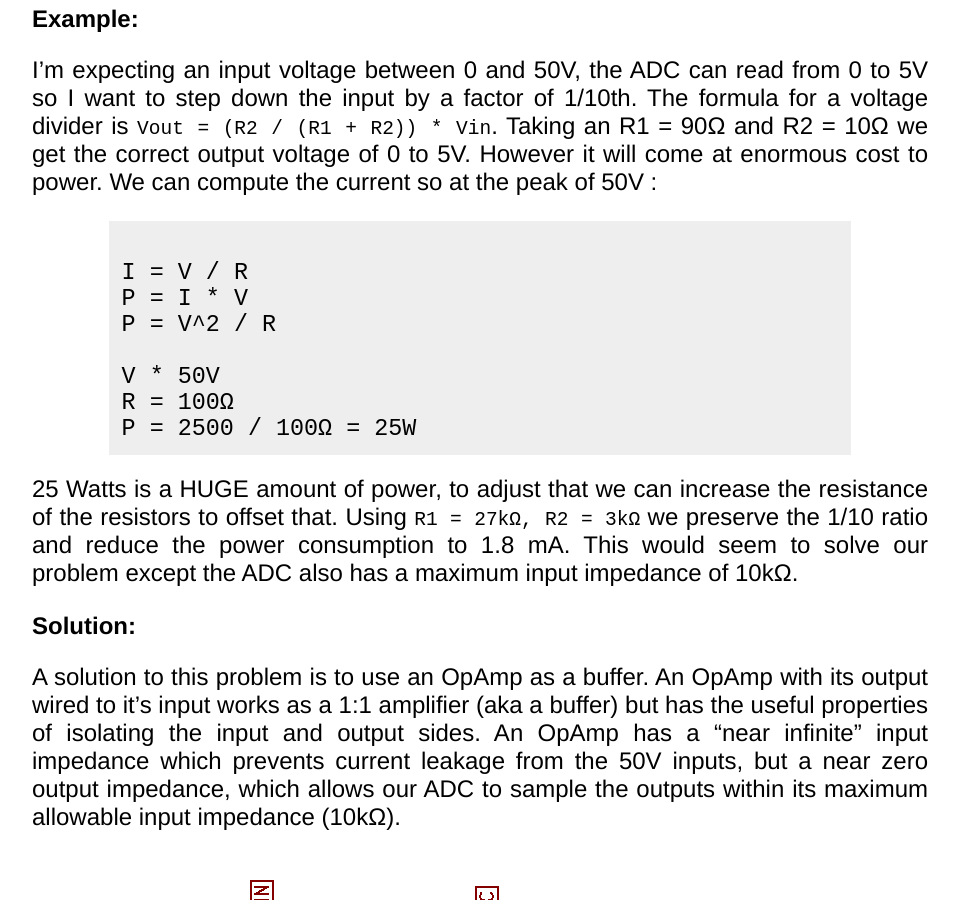
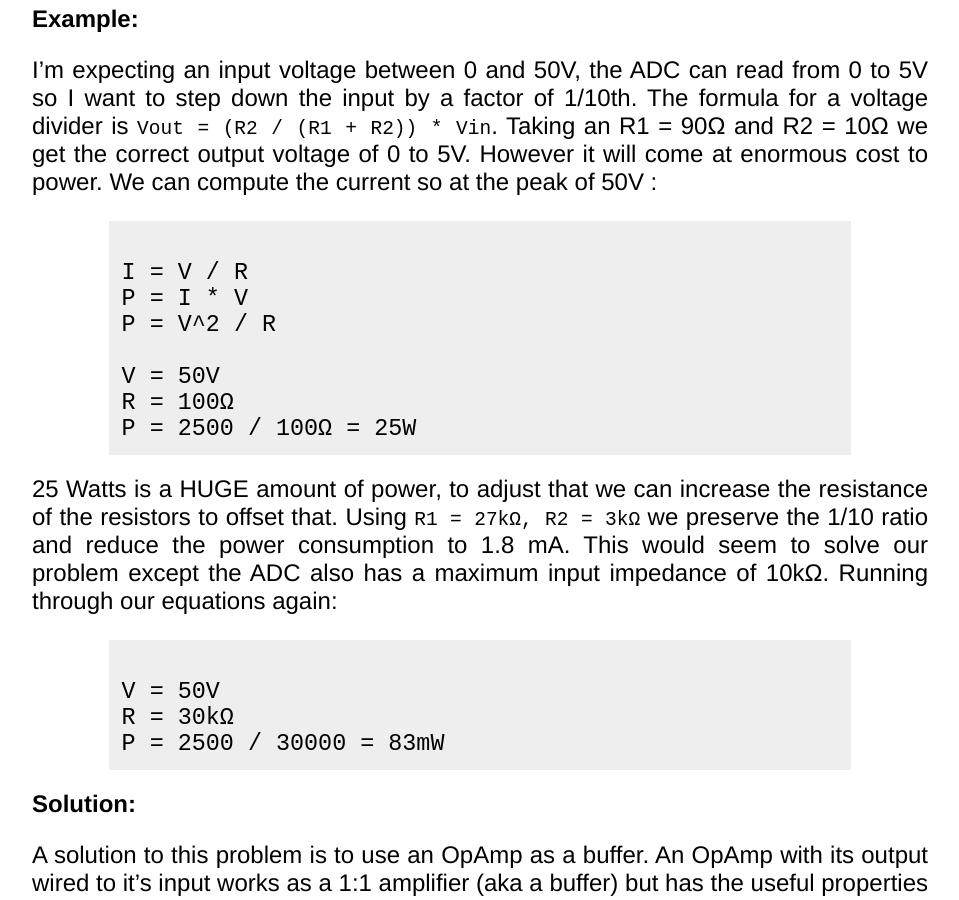
Before and after one commit to aconbere/aconbere.github.com, a Jekyll site: the page built from _posts/2020-11-19-daily-log.md, in a window 1280 px wide and 900 px high, scrolled down 726 px. Shown: the whole window, without its empty margins (160-1119 px from the left). Built offline with Jekyll 4.4.1, drawn with Linux system fonts in a browser that asks for light colours.

```diff
--- a/_posts/2020-11-19-daily-log.md
+++ b/_posts/2020-11-19-daily-log.md
@@ -21,12 +21,18 @@ I = V / R
 P = I * V
 P = V^2 / R
 
-V * 50V
+V = 50V
 R = 100Ω
 P = 2500 / 100Ω = 25W
 </code></pre>
 
-25 Watts is a HUGE amount of power, to adjust that we can increase the resistance of the resistors to offset that. Using <code>R1 = 27kΩ, R2 = 3kΩ</code> we preserve the 1/10 ratio and reduce the power consumption to 1.8 mA. This would seem to solve our problem except the ADC also has a maximum input impedance of 10kΩ.
+25 Watts is a HUGE amount of power, to adjust that we can increase the resistance of the resistors to offset that. Using <code>R1 = 27kΩ, R2 = 3kΩ</code> we preserve the 1/10 ratio and reduce the power consumption to 1.8 mA. This would seem to solve our problem except the ADC also has a maximum input impedance of 10kΩ. Running through our equations again:
+
+<pre><code>
+V = 50V
+R = 30kΩ
+P = 2500 / 30000 = 83mW
+</code></pre>
 
 
 ## Solution:
```
Also changed, not shown: _posts/2020-11-21-daily-log.md (+5 -0 lines), _posts/2020-11-22-daily-log.md (added, +5 -0 lines), media/img/logic-triggered-relay.png (added).
